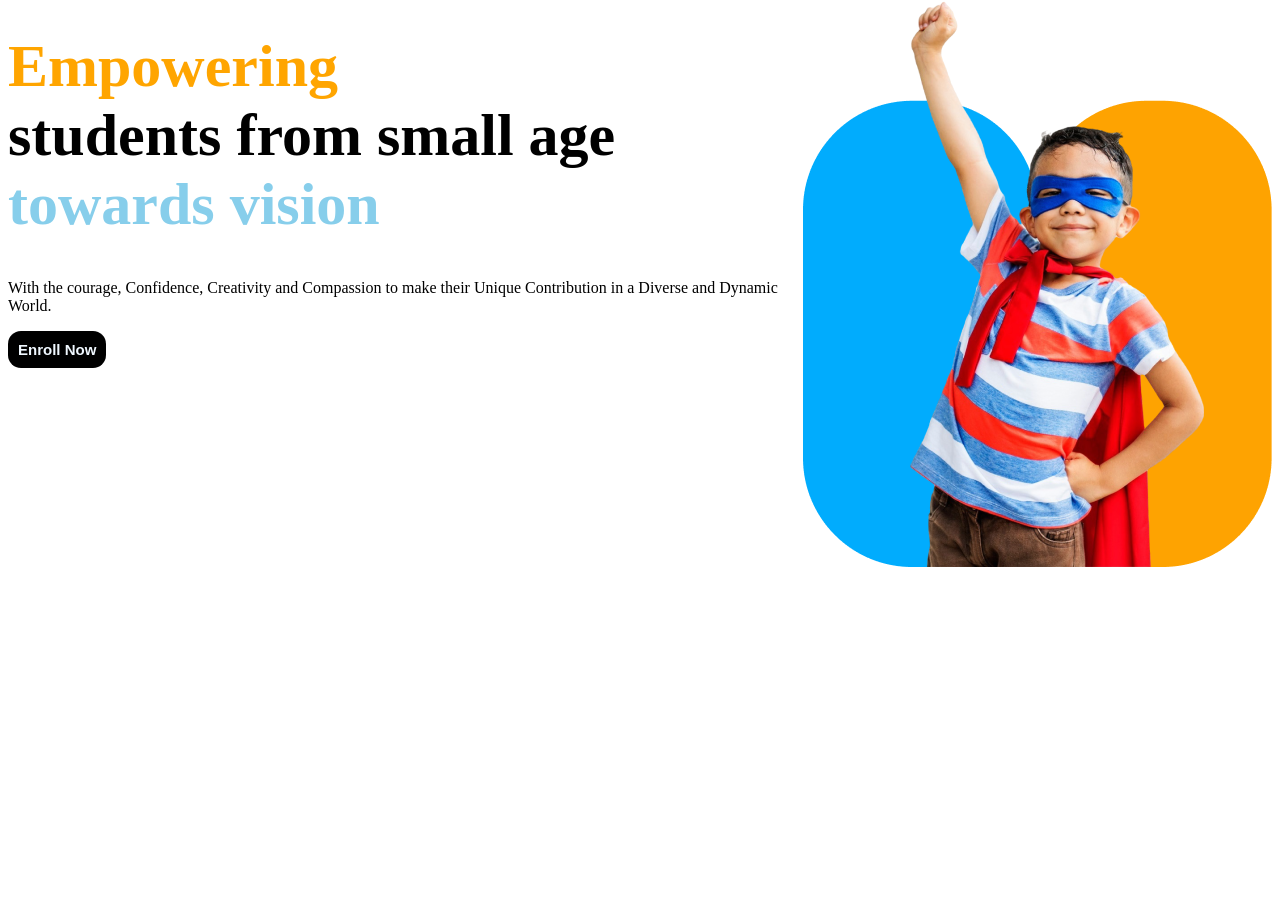
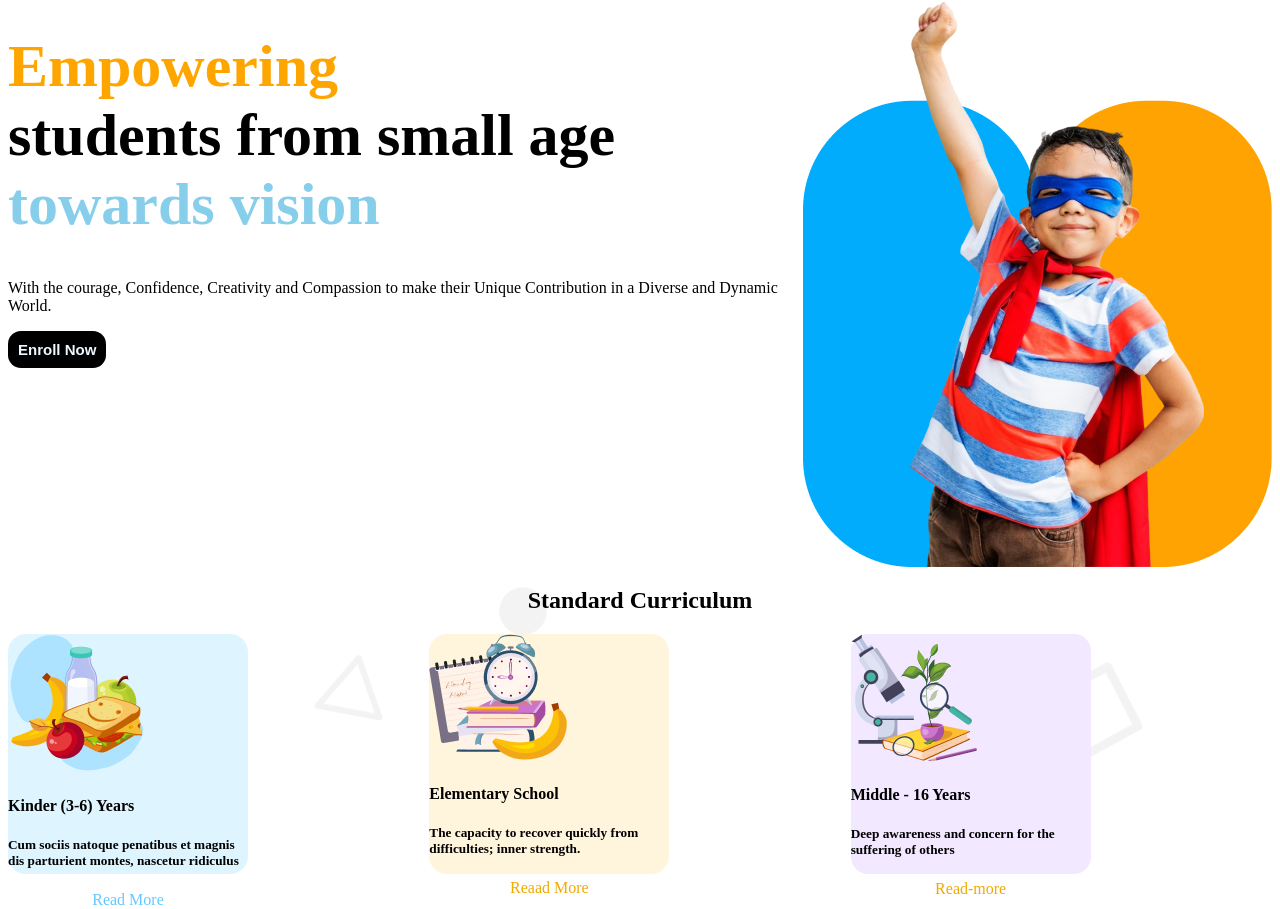
Before and after one commit to salman3334/assignment-two-repo, a plain HTML site: page index.html in a window 1280 px wide. Shown: the part 78-987 px from the top of the page. Before the commit the page ends 800 px from the top, so only its background shows below. Drawn offline with Linux system fonts and the light colour scheme.

Commit message:
added card png

```diff
--- a/index.html
+++ b/index.html
@@ -37,7 +37,35 @@
 
     </header>
     <main>
+     <section class="fact-images">
+        <h1 class="fact-curricullam">Standard Curriculum</h1>
+       <div class="facts-container">
+        <div class="fact-card">
+            <img src="B11-A2-Kids-School-main/assets/kinder.png" alt="" class="fact-icon">
+            <h4 class="fact-number">Kinder (3-6) Years</h4>
+            <h5 class="fact-name">Cum sociis natoque penatibus et magnis
+                dis parturient montes, nascetur ridiculus
+                </h5>
+                <nav class="nav-color">Read More</nav>
+        </div>
 
+        <div class="fact-card-2">
+            <img src="B11-A2-Kids-School-main/assets/elementary.png" alt="" class="fact-icon">
+            <h4 class="fact-number">Elementary School</h4>
+            <h5 class="fact-name"> The capacity to recover quickly from difficulties; inner strength.</h5>
+           <nav class="nav-color-2">Reaad More</nav>
+        </div>
+        <div class="fact-card-3">
+            <img src="B11-A2-Kids-School-main/assets/middle.png" alt="" class="fact-icon">
+            <h4 class="fact-number">Middle   - 16 Years</h4>
+            <h5 class="fact-name">Deep awareness and concern for the suffering of others</h5>
+            <nav class="nav-color-2">
+                Read-more
+            </nav>
+
+        </div>
+       </div>
+     </section>
     </main>
     <footer>
 
--- a/styles/style.css
+++ b/styles/style.css
@@ -40,6 +40,7 @@ color: skyblue;
 list-style: none;
 margin-right: 20px;
 justify-content: space-between;
+position: relative;
 
 }
 .nav-items{
@@ -69,6 +70,38 @@ justify-content: space-between;
 }
 .banner.photo{
     width: 100%;
+
+}
+.fact-card{
+
+    width: 240px;
+    height: 240px;
+    border-radius: 18px;
+    margin-top: 15px 5px 5px;
+    background-color: #def5ff;
+
+}
+.fact-card-2{
+    width: 240px;
+    height: 240px;
+    border-radius: 18px;
+    margin-top: 15px 5px 5px;
+    background-color: #fff4dc;
+}
+
+.fact-card-3{
+
+    width: 240px;
+    height: 240px;
+    border-radius: 17px;
+    margin-top: 15px 5px 5px;
+   background-color: #f2e8ff;
+}
+.fact-curricullam{
+    text-align: center;
+}
+.fact-images{
+    background-image: url('../B11-A2-Kids-School-main/assets/bg.png');
 }
 
 .banner{
@@ -87,11 +120,50 @@ justify-content: space-between;
     font-weight: 600;
     border: none;
 }
+.btn-colorr{
+    display: grid;
+    grid-template-columns: repeat(1, 1fr);
+}
 
+.nav-color{
+    color: #64c8ff;
+    text-align: center;
+
+}
+.nav-color-2{
+    color: rgba(240, 170, 0, 1);
+    text-align: center;
+}
+.nav-color-3{
+    color: #f2e8ff;
+    text-align: center;
+}
+.facts-container{
+    display: grid;
+    grid-template-columns: repeat(3, 1fr);
+
+}
+
+.card.icons{
+    max-width: 540px;
+    margin: 50px auto;
+    display: flex;
+}
 
 
 @media screen and (max-width: 576px;) {
-    .navbar, .nav-links{
+    .navbar, .nav-links,{
         flex-direction: column;
     }
+    .banner{
+        margin: 20px;
+        flex-direction: column;
+    }
+    .banner.photo{
+        width: 100%;
+    }
+
+    .fact-images{
+        grid-template-columns: 1fr;
+    }
 }
```
